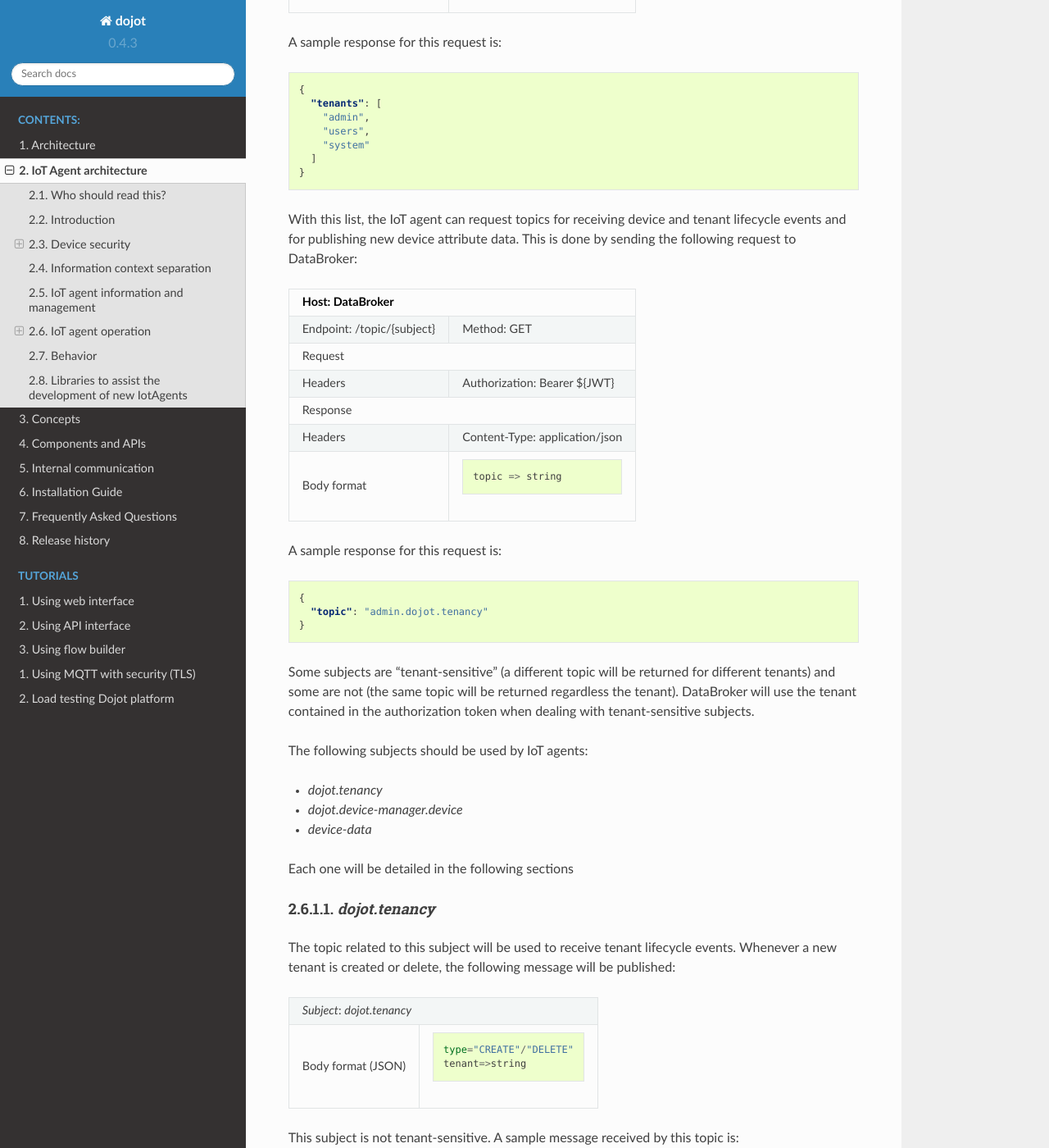
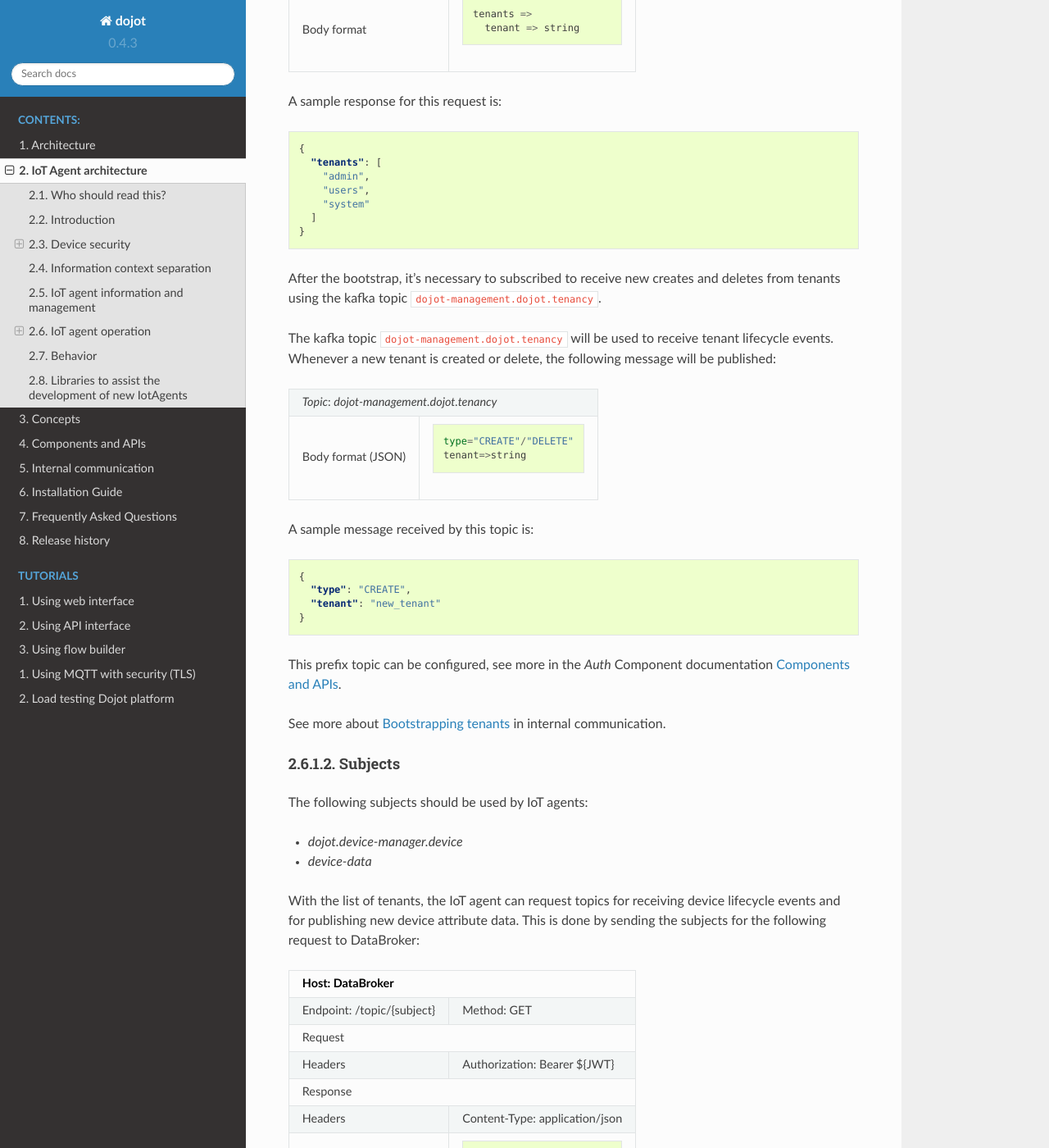
Before and after one commit to dojot/docs, a Sphinx documentation site: the page built from source/iotagent-architecture.rst, in a window 1280 px wide and 1400 px high, scrolled down 5384 px. Shown: the whole window at 82% size. Built offline with Sphinx 7.4.7 and the Read the Docs theme 2.0.0, drawn with Linux system fonts in a browser that asks for light colours; some of the changed text lies outside the part shown.

Commit message:
review internal comm and iotagent arch

```diff
--- a/source/iotagent-architecture.rst
+++ b/source/iotagent-architecture.rst
@@ -254,12 +254,15 @@
 Messages
 --------
 
+Tenants
+^^^^^^^
+
 At start, all IoT agents (in fact, all services that need to receive or send
 messages related to devices) must know the list of configured tenants. This is
 the most basic piece of information that IoT agent needs to know in order to
 work properly. The request that should be sent to Auth service is this (all
 requests sent from dojot services to its own services should use the
-"dojot-management" user):
+"dojot-management" user and tenant):
 
 
 +----------------------------------------------------------+
@@ -277,7 +280,7 @@
 +--------------------------+-------------------------------+
 |                          | ::                            |
 |                          |                               |
-|                          |   tenants => *tenant          |
+|                          |   tenants =>                  |
 | Body format              |     tenant => string          |
 +--------------------------+-------------------------------+
 
@@ -294,9 +297,48 @@
       ]
     }
 
-With this list, the IoT agent can request topics for receiving device and
-tenant lifecycle events and for publishing new device attribute data. This is
-done by sending the following request to DataBroker:
+After the bootstrap, it's necessary to subscribed to receive new creates and deletes
+from tenants using the kafka topic ``dojot-management.dojot.tenancy``.
+
+The kafka topic ``dojot-management.dojot.tenancy`` will be used to receive tenant lifecycle
+events. Whenever a new tenant is created or delete, the following message will
+be published:
+
++---------------------------------------------------+
+| *Topic*: `dojot-management.dojot.tenancy`         |
++------------------------+--------------------------+
+| Body format (JSON)     |                          |
+|                        | ::                       |
+|                        |                          |
+|                        |   type="CREATE"/"DELETE" |
+|                        |   tenant=>string         |
++------------------------+--------------------------+
+
+A sample message received by this topic is:
+
+.. code-block:: json
+
+    {
+      "type": "CREATE",
+      "tenant": "new_tenant"
+    }
+
+This prefix topic can be configured, see more in the `Auth`
+Component documentation :doc:`./components-and-apis`.
+
+See more about :ref:`Bootstrapping tenants` in internal communication.
+
+Subjects
+^^^^^^^^
+
+The following subjects should be used by IoT agents:
+
+- `dojot.device-manager.device`
+- `device-data`
+
+With the list of tenants, the IoT agent can request topics for receiving device
+lifecycle events and for publishing new device attribute data. This is
+done by sending the subjects for the following request to DataBroker:
 
 +-------------------------------------------------------------+
 |                       Host: DataBroker                      |
@@ -316,58 +358,20 @@
 |                            |   topic => string              |
 +----------------------------+--------------------------------+
 
-
 A sample response for this request is:
 
 .. code-block:: json
 
     {
-      "topic": "admin.dojot.tenancy"
+      "topic": "admin.device-data"
     }
 
-Some subjects are "tenant-sensitive" (a different topic will be returned for
-different tenants) and some are not (the same topic will be returned regardless
-the tenant). DataBroker will use the tenant contained in the authorization
-token when dealing with tenant-sensitive subjects.
-
-The following subjects should be used by IoT agents:
-
-- `dojot.tenancy`
-- `dojot.device-manager.device`
-- `device-data`
 
 Each one will be detailed in the following sections
 
-`dojot.tenancy`
-^^^^^^^^^^^^^^^
-
-The topic related to this subject will be used to receive tenant lifecycle
-events. Whenever a new tenant is created or delete, the following message will
-be published:
-
-+---------------------------------------------------+
-| *Subject*: `dojot.tenancy`                        |
-+------------------------+--------------------------+
-| Body format (JSON)     |                          |
-|                        | ::                       |
-|                        |                          |
-|                        |   type="CREATE"/"DELETE" |
-|                        |   tenant=>string         |
-+------------------------+--------------------------+
-
-This subject is not tenant-sensitive.
-A sample message received by this topic is:
-
-.. code-block:: json
-
-    {
-      "type": "CREATE",
-      "tenant": "new_tenant"
-    }
-
 
 `dojot.device-manager.device`
-^^^^^^^^^^^^^^^^^^^^^^^^^^^^^
+"""""""""""""""""""""""""""""
 
 the topic related to this subject will be used to receive device lifecycle
 events for a particular tenant. Its format is:
@@ -418,8 +422,6 @@
       "temperature" : 10,
       "height" : 280
     }
-
-This subject is tenant-sensitive.
 
 A sample message received by this topic is:
 
@@ -451,7 +453,7 @@
     }
 
 `device-data`
-^^^^^^^^^^^^^
+"""""""""""""
 
 The topic related to this subject will be used to publish data retrieved from a
 physical device to other dojot services. Its format is:
@@ -466,13 +468,14 @@
 |                    |   metadata => deviceid tenant timestamp           |
 |                    |     deviceid => string                            |
 |                    |     tenant => string                              |
-|                    |     timestamp => int (epoch time em ms)           |
+|                    |     timestamp => int (Unix Timestamp - ms or s)   |
 |                    |   attrs => *device_attrs                          |
 +--------------------+---------------------------------------------------+
 
-This subject is tenant-sensitive. The timestamp is associated to when the
+The timestamp is associated to when the
 attribute values were gathered by the device (this could be done by the device
 itself or by the IoT agent, if no timestamp was defined by the device).
+The timestamp should be a Unix Timestamp in milliseconds or seconds.
 
 A sample message received by this topic is:
 
@@ -488,6 +491,9 @@
         "humidity": 60
       }
     }
+
+
+See more about :ref:`Sending Kafka messages` in internal communication.
 
 Firmware update
 ---------------
```
Also changed, not shown: other parts of source/iotagent-architecture.rst (+8 -3 lines), source/components-and-apis.rst (+7 -1 lines), source/internal-communication.rst (+81 -96 lines), 3 other files.
